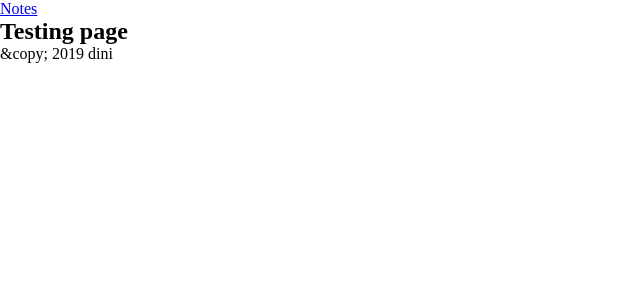
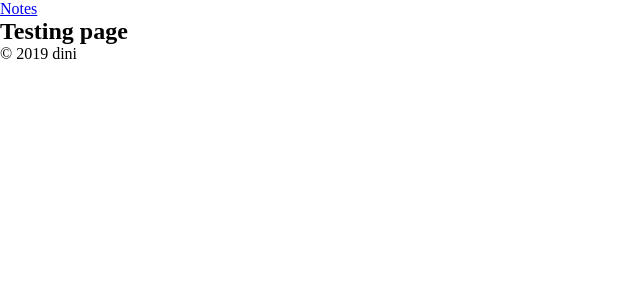
Before and after one commit to dini/dini.github.io, a Jekyll site: the page built from index.md, in a window 1280 px wide. Shown: the top 300 px of the page, without its empty margins (0-640 px from the left). Built offline with Jekyll 4.4.1, drawn with Linux system fonts in a browser that asks for light colours; comment, search, counter and statistics services are not loaded; part of the change alters nothing that is shown.

Commit message:
fix copyright

```diff
--- a/_config.yml
+++ b/_config.yml
@@ -1,7 +1,7 @@
 title: Notes
 description: For everlasting memory.
 lang: ru_RU
-copyright: "&copy; 2019 dini"
+copyright: © 2019 dini
 version: 3.5.0
 
 sass:
```
